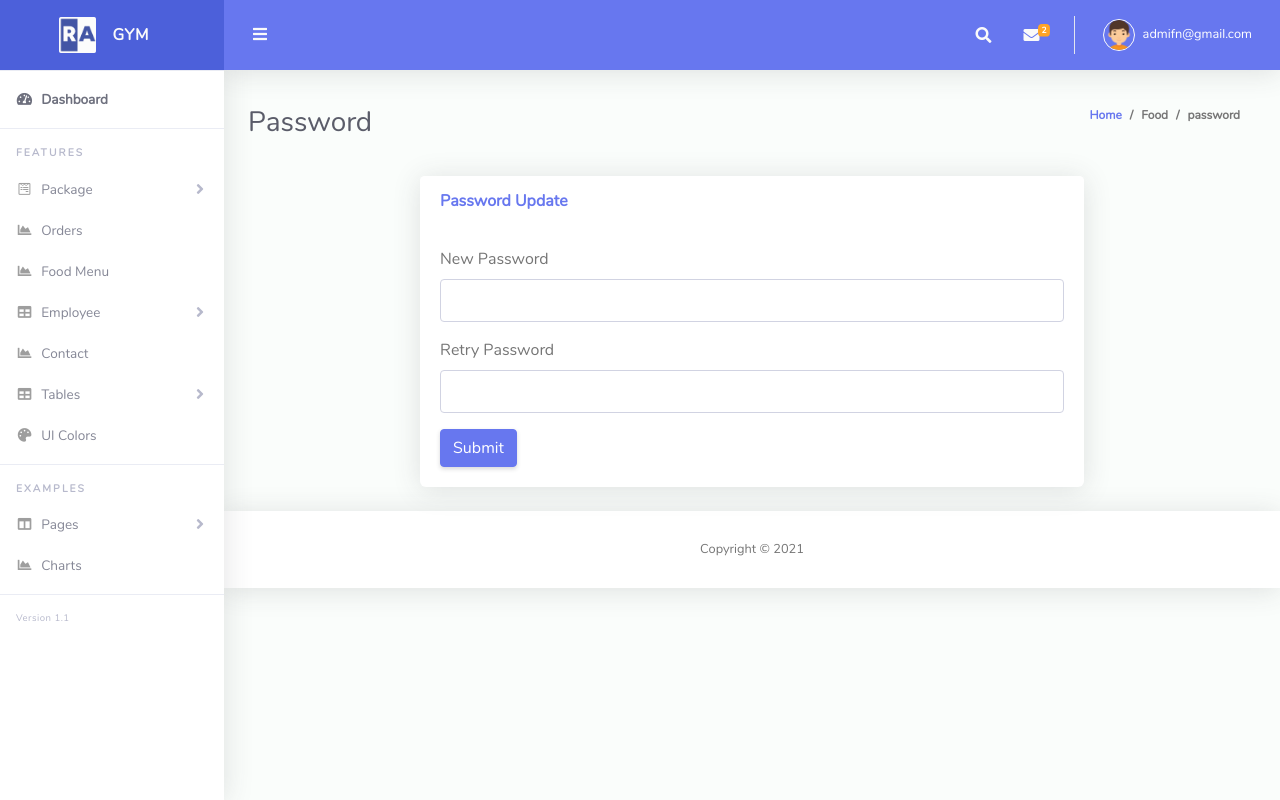
After one commit to dipta995/gym, a PHP site: page /admin/up_password.php in a window 1280 px wide. The commit adds this page. Run offline with PHP 8.4, Linux system fonts and the light colour scheme; a user stored in the database is signed in.

Commit message:
password  update

```diff
--- a/Classes/LoginClass.php
+++ b/Classes/LoginClass.php
@@ -129,5 +129,31 @@ class LoginClass extends DB
             return $txt = "<div style='color:red; font-size: 15px;'>Incorrect email and password...!</div>";;
         }
     }
+
+    public function updatepass($data,$id)
+    {
+        $password = mysqli_real_escape_string($this->conn, $data['password']);
+        $password1 = mysqli_real_escape_string($this->conn, $data['password1']);
+        if ( strlen ($password) < 6) {
+            return "<span style = 'color:red';>Password must have 6 digits.</span>";
+
+        }elseif (empty($password) || empty($password1)) {
+            return "<span style = 'color:red';>Field Must not be empty</span>";
+        }elseif ($password==$password1) {
+
+            $qry = "UPDATE admin_table
+            SET
+            admin_password                = $password
+            WHERE admin_id        = $id";
+    $result = $this->conn->query($qry);
+    if ($result) {
+        return "<span style = 'color:green';>Password Updated.</span>";
+    }
+        }else{
+            return "<span style = 'color:red';>Password Does not match.</span>";
+        }
+
+
+    }
 }
 ?>
--- a/admin/layouts/header.php
+++ b/admin/layouts/header.php
@@ -21,6 +21,7 @@ $cont = new ContactClass();
 include '../Classes/LoginClass.php';
 $create = new LoginClass();
 $status = $_SESSION['admin_status'];
+$adminid = $_SESSION['admin_id'];
 ?>
 <!DOCTYPE html>
 <html lang="en">
@@ -242,7 +243,7 @@ $status = $_SESSION['admin_status'];
                   <i class="fas fa-user fa-sm fa-fw mr-2 text-gray-400"></i>
                   Profile
                 </a> -->
-                <a class="dropdown-item" href="#">
+                <a class="dropdown-item" href="up_password.php">
                   <i class="fas fa-cogs fa-sm fa-fw mr-2 text-gray-400"></i>
                   Change Password
                 </a>
--- /dev/null
+++ b/admin/up_password.php
@@ -0,0 +1,50 @@
+<?php include 'layouts/header.php';
+
+if ($_SERVER['REQUEST_METHOD'] == 'POST') {
+    $createPackage = $create->updatepass($_POST,$adminid);
+}
+?>
+<!-- Container Fluid-->
+<div class="container-fluid" id="container-wrapper">
+  <div class="d-sm-flex align-items-center justify-content-between mb-4">
+    <h1 class="h3 mb-0 text-gray-800">Password</h1>
+    <ol class="breadcrumb">
+      <li class="breadcrumb-item"><a href="index.php">Home</a></li>
+      <li class="breadcrumb-item">Food</li>
+      <li class="breadcrumb-item active" aria-current="page">password</li>
+    </ol>
+  </div>
+
+  <div class="row">
+      <div class="col-lg-2"></div>
+    <div class="col-lg-8">
+      <!-- Form Basic -->
+      <div class="card mb-4">
+        <div class="card-header py-3 d-flex flex-row align-items-center justify-content-between">
+          <h6 class="m-0 font-weight-bold text-primary">Password Update</h6>
+        </div>
+        <?php if (isset($createPackage)){
+                    echo $createPackage;
+        }  ?>
+        <div class="card-body">
+          <form method="POST">
+            <div class="form-group">
+              <label>New Password</label>
+
+              <input name="password"  class="form-control" type="password" >
+            </div>
+            <div class="form-group">
+              <label>Retry Password</label>
+              <input name="password1"  class="form-control" type="password" >
+
+            </div>
+
+            <button type="submit" class="btn btn-primary">Submit</button>
+          </form>
+        </div>
+      </div>
+    </div>
+  </div>
+</div>
+<!---Container Fluid-->
+<?php include 'layouts/footer.php';?>
```
